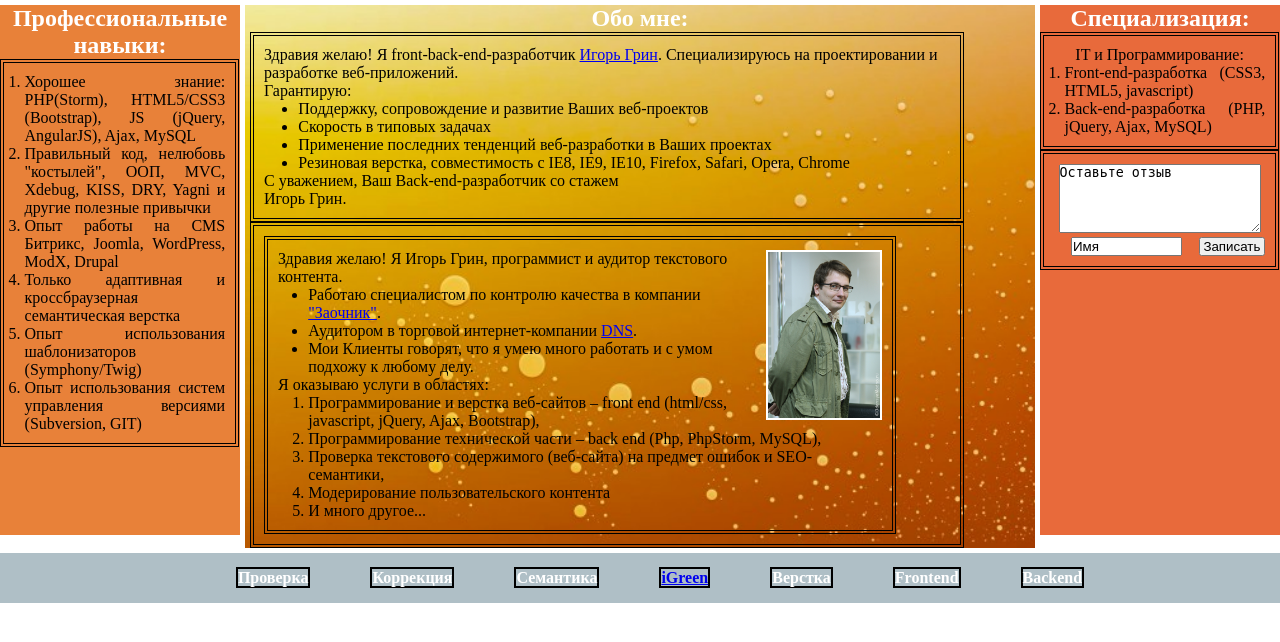
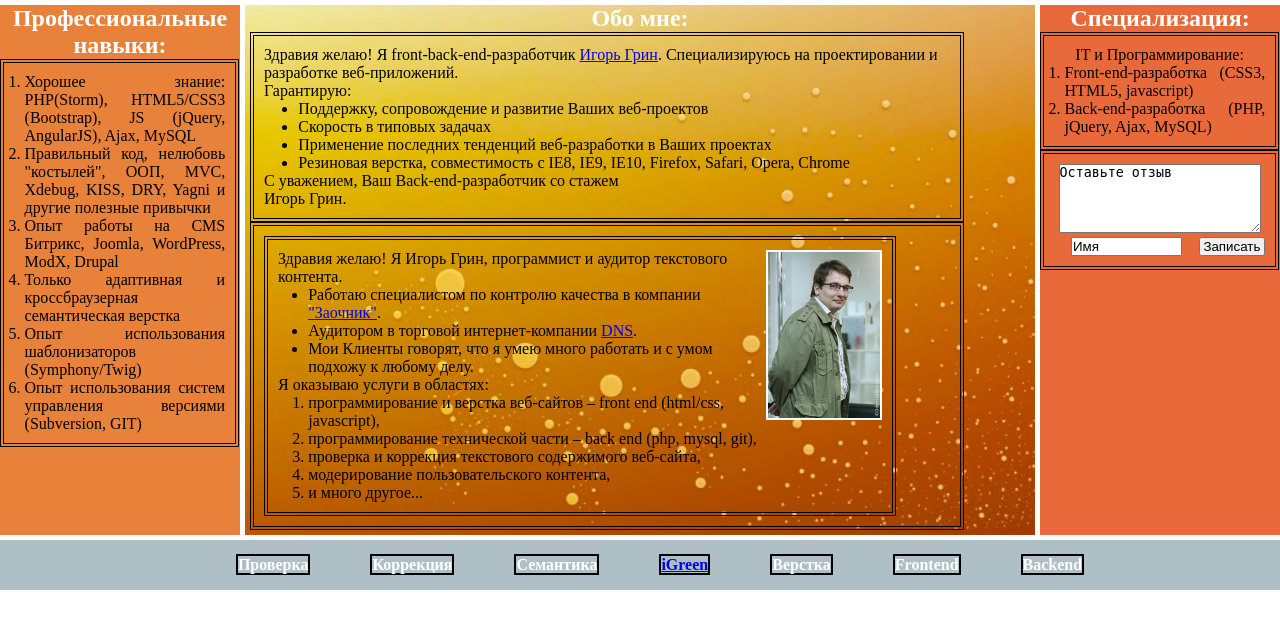
Before and after one commit to Usimov/MySite, a PHP site: the page made by Старое IT.php in a window 1280 px wide. Shown: the part 50-692 px from the top of the page. Run offline with PHP 8.4, Linux system fonts and the light colour scheme.

Commit message:
Add existing file

```diff
--- a/MyFoto.php
+++ b/MyFoto.php
@@ -8,10 +8,10 @@
 						</ul>
 						<p>Я оказываю услуги в областях:</p>
 						<ol>
-					        <li>Программирование и верстка веб-сайтов – front end (html/css, javascript, jQuery, Ajax, Bootstrap),</li>
-						    <li>Программирование технической части – back end (Php, PhpStorm, MySQL),</li>
-							<li>Проверка текстового содержимого (веб-сайта) на предмет ошибок и SEO-семантики,</li>
-							<li>Модерирование пользовательского контента</li>
-							<li>И много другое...</li>
+					        <li>программирование и верстка веб-сайтов – front end (html/css<bootstrap>, javascript<jQuery+ajax>),</li>
+						    <li>программирование технической части – back end (php<yii 2>, mysql, git),</li>
+							<li>проверка и коррекция текстового содержимого веб-сайта,</li>
+							<li>модерирование пользовательского контента,</li>
+							<li>и много другое...</li>
 					    </ol>
 						</div>
```
Also changed, not shown: MyData.php (+5 -5 lines).
